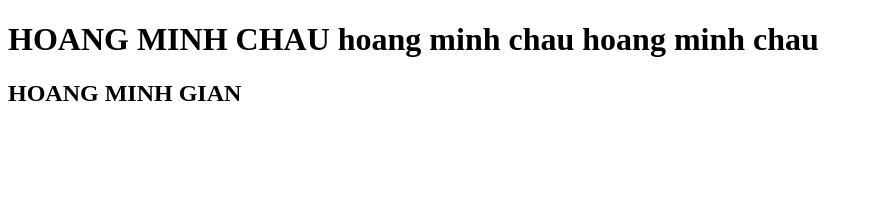
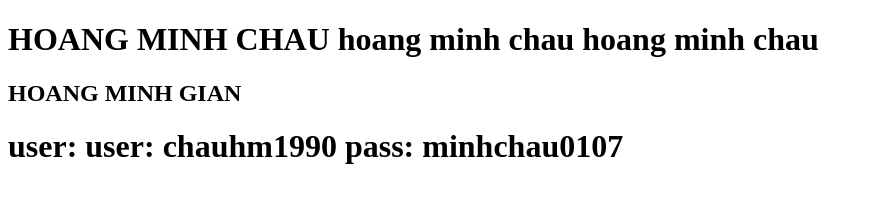
Before and after one commit to chauhm1990/stringee, a plain HTML site: page index.html in a window 1280 px wide. Shown: the whole page, without its empty margins (0-873 px from the left). Drawn offline with Linux system fonts and the light colour scheme.

Commit message:
thay doi

```diff
--- a/index.html
+++ b/index.html
@@ -9,5 +9,6 @@
 <body>
     <h1>HOANG MINH CHAU hoang minh chau hoang minh chau</h1>
     <h2>HOANG MINH GIAN</h2>
+    <h1>user: user: chauhm1990    pass: minhchau0107</h1>
 </body>
 </html>
```
